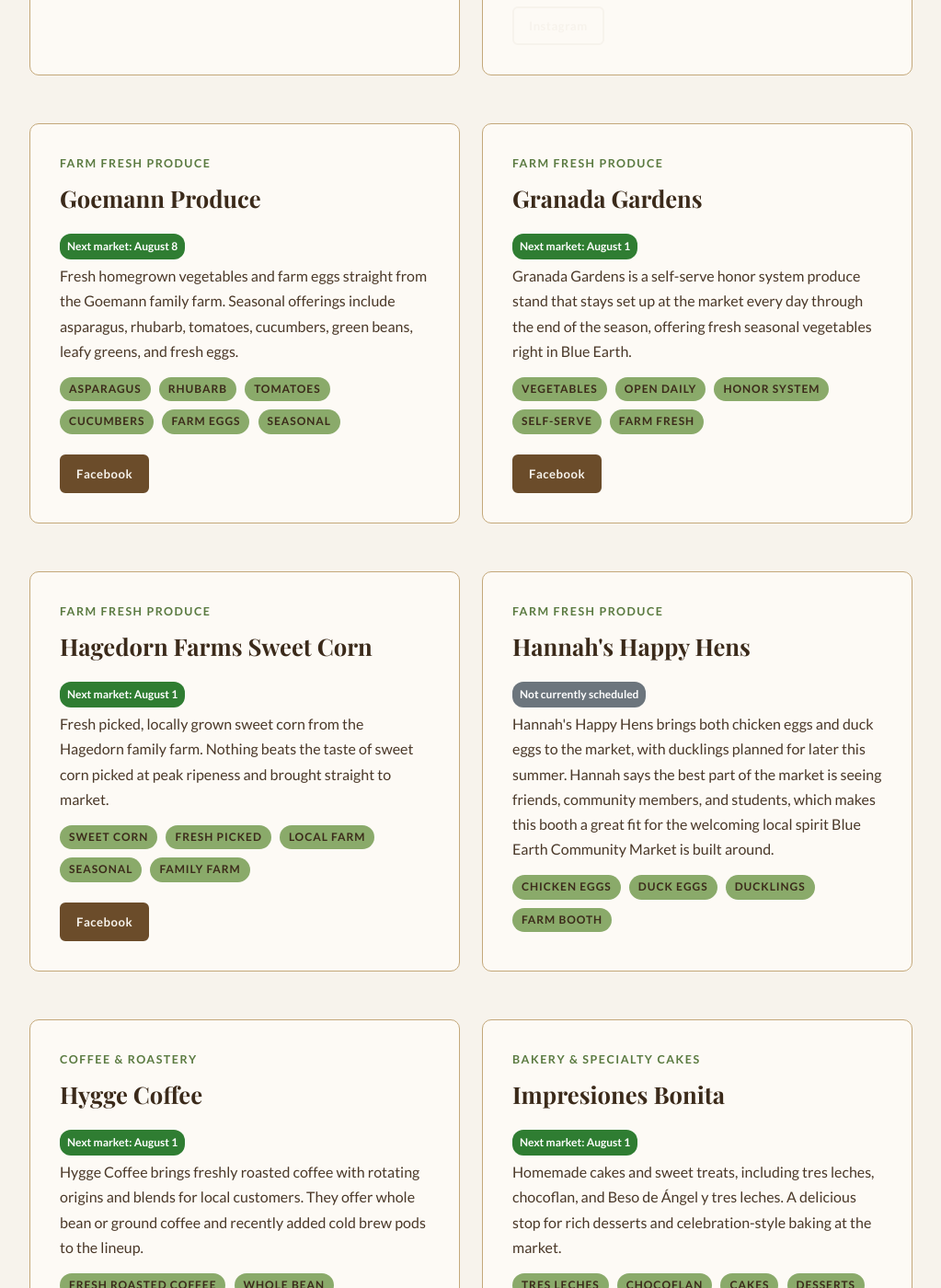
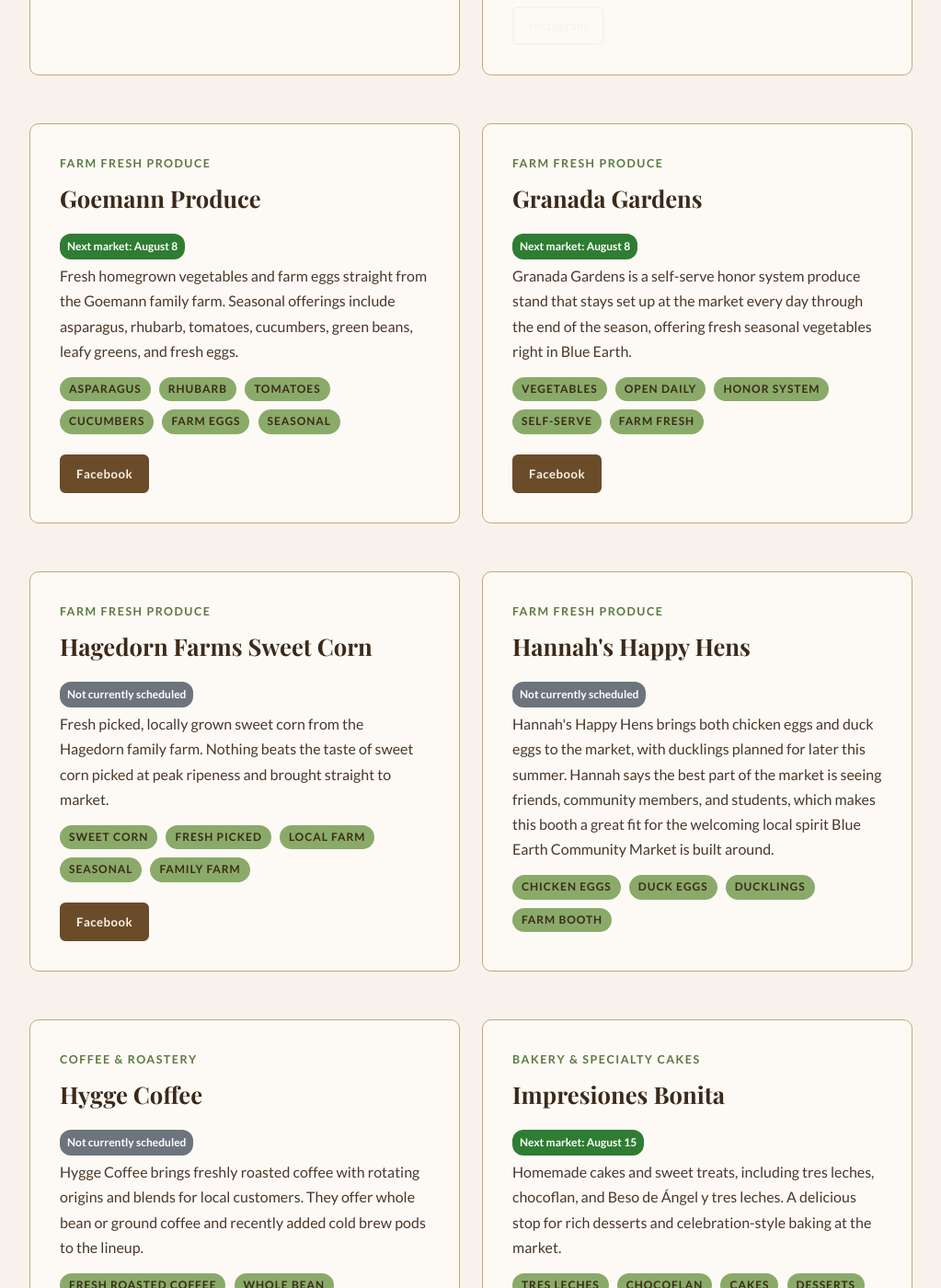
Before and after one commit to blueearthcommunitymarket/blueearthcommunitymarket.github.io, a Jekyll site: the page built from vendor-spotlight/index.md, in a window 1280 px wide and 1400 px high, scrolled down 3730 px. Shown: the whole window at 92% size, without its empty margins (128-1151 px from the left). Built offline with Jekyll 4.4.1, drawn with Linux system fonts in a browser that asks for light colours; some web fonts are replaced; some of the changed text lies outside the part shown.

Commit message:
Update market calendar from August signup PDF

```diff
--- a/vendor-spotlight/index.md
+++ b/vendor-spotlight/index.md
@@ -72,7 +72,7 @@
             <div class="section-label">Bakery &amp; Treats</div>
             <h2>Blue Earth Cooperative Bakery</h2>
             <div class="market-frequency">
-                <span class="frequency-badge freq-next">Next market: August 1</span>
+                <span class="frequency-badge freq-next">Next market: August 8</span>
             </div>
             <p>Small batch artisan sourdough breads, focaccia, scones, cookies, cakes, and seasonal kringla, all handmade in Blue Earth. Sales support preservation of our historic cooperative building.</p>
             <div class="pills" style="margin-top: 12px;">
@@ -109,7 +109,7 @@
             <div class="section-label">Bakery &amp; Treats</div>
             <h2>Bread and Book Bakery</h2>
             <div class="market-frequency">
-                <span class="frequency-badge freq-next">Next market: August 1</span>
+                <span class="frequency-badge freq-next">Next market: August 8</span>
             </div>
             <p>Artisan sourdough breads and baked goods with a creative twist. Features unique "Blind Date with a Book" concept alongside fresh cookies, muffins, and specialty items. Located in Blue Earth.</p>
             <div class="pills" style="margin-top: 12px;">
@@ -164,7 +164,7 @@
             <div class="section-label">Bakery &amp; Treats</div>
             <h2>Cody's Cookie Confections</h2>
             <div class="market-frequency">
-                <span class="frequency-badge freq-next">Next market: August 1</span>
+                <span class="frequency-badge freq-next">Next market: August 8</span>
             </div>
             <p>Cody's Cookie Confections brings sugar cookies and collectible stickers to the market, with a fun mix of sweet treats and creative extras.</p>
             <div class="pills" style="margin-top: 12px;">
@@ -201,7 +201,7 @@
             <div class="section-label">Bakery &amp; Treats</div>
             <h2>Creative Cakes By Val</h2>
             <div class="market-frequency">
-                <span class="frequency-badge freq-none">Not currently scheduled</span>
+                <span class="frequency-badge freq-next">Next market: August 15</span>
             </div>
             <p>Creative Cakes By Val brings baked goods and chocolate dipped treats from Valeria Vargas. This booth joined the 2026 market season with a sweet lineup and has already built repeat customers through earlier market dates.</p>
             <div class="pills" style="margin-top: 12px;">
@@ -309,7 +309,7 @@
             <div class="section-label">Farm Fresh Produce</div>
             <h2>Granada Gardens</h2>
             <div class="market-frequency">
-                <span class="frequency-badge freq-next">Next market: August 1</span>
+                <span class="frequency-badge freq-next">Next market: August 8</span>
             </div>
             <p>Granada Gardens is a self-serve honor system produce stand that stays set up at the market every day through the end of the season, offering fresh seasonal vegetables right in Blue Earth.</p>
             <div class="pills" style="margin-top: 12px;">
@@ -328,7 +328,7 @@
             <div class="section-label">Farm Fresh Produce</div>
             <h2>Hagedorn Farms Sweet Corn</h2>
             <div class="market-frequency">
-                <span class="frequency-badge freq-next">Next market: August 1</span>
+                <span class="frequency-badge freq-none">Not currently scheduled</span>
             </div>
             <p>Fresh picked, locally grown sweet corn from the Hagedorn family farm. Nothing beats the taste of sweet corn picked at peak ripeness and brought straight to market.</p>
             <div class="pills" style="margin-top: 12px;">
@@ -362,7 +362,7 @@
             <div class="section-label">Coffee &amp; Roastery</div>
             <h2>Hygge Coffee</h2>
             <div class="market-frequency">
-                <span class="frequency-badge freq-next">Next market: August 1</span>
+                <span class="frequency-badge freq-none">Not currently scheduled</span>
             </div>
             <p>Hygge Coffee brings freshly roasted coffee with rotating origins and blends for local customers. They offer whole bean or ground coffee and recently added cold brew pods to the lineup.</p>
             <div class="pills" style="margin-top: 12px;">
@@ -381,7 +381,7 @@
             <div class="section-label">Bakery &amp; Specialty Cakes</div>
             <h2>Impresiones Bonita</h2>
             <div class="market-frequency">
-                <span class="frequency-badge freq-next">Next market: August 1</span>
+                <span class="frequency-badge freq-next">Next market: August 15</span>
             </div>
             <p>Homemade cakes and sweet treats, including tres leches, chocoflan, and Beso de Ángel y tres leches. A delicious stop for rich desserts and celebration-style baking at the market.</p>
             <div class="pills" style="margin-top: 12px;">
@@ -463,7 +463,7 @@
             <div class="section-label">Community Cause &amp; Pet Goods</div>
             <h2>New Chances Humane Society</h2>
             <div class="market-frequency">
-                <span class="frequency-badge freq-next">Next market: August 1</span>
+                <span class="frequency-badge freq-none">Not currently scheduled</span>
             </div>
             <p>Faribault County's local animal shelter is bringing handmade bracelets and pens, pet supplies, and information about adoptable animals and shelter programs. Proceeds help support animals in their care and future shelter improvements.</p>
             <div class="pills" style="margin-top: 12px;">
@@ -619,7 +619,7 @@
             <div class="section-label">Sweets &amp; Desserts</div>
             <h2>Sweet Escape by Danibel</h2>
             <div class="market-frequency">
-                <span class="frequency-badge freq-next">Next market: August 1</span>
+                <span class="frequency-badge freq-next">Next market: August 8</span>
             </div>
             <p>Sweet Escape by Danibel is a separate vendor at the Blue Earth Community Market. This booth signs up and is seated together with Vita's Tamales, but it is its own business.</p>
             <div class="pills" style="margin-top: 12px;">
@@ -651,7 +651,7 @@
             <div class="section-label">Food &amp; Specialties</div>
             <h2>The Mustard Tree</h2>
             <div class="market-frequency">
-                <span class="frequency-badge freq-next">Next market: August 1</span>
+                <span class="frequency-badge freq-next">Next market: September 12</span>
             </div>
             <p>Spiced honey, herbal teas, and handcrafted salves made in small batches with care. Local ingredients and traditional methods create unique products full of good things.</p>
             <div class="pills" style="margin-top: 12px;">
@@ -670,7 +670,7 @@
             <div class="section-label">Bakery &amp; Treats</div>
             <h2>The One N Only Sweet Spot</h2>
             <div class="market-frequency">
-                <span class="frequency-badge freq-next">Next market: August 1</span>
+                <span class="frequency-badge freq-next">Next market: August 8</span>
             </div>
             <p>A delicious variety of baked goods including cookies, cupcakes, brownies, cookie pies, and mini cakes, all made under a tier 1 cottage producer license. Sweet treats for every craving.</p>
             <div class="pills" style="margin-top: 12px;">
@@ -709,7 +709,7 @@
             <div class="section-label">Flowers &amp; Vegetables</div>
             <h2>True North Floral</h2>
             <div class="market-frequency">
-                <span class="frequency-badge freq-next">Next market: August 1</span>
+                <span class="frequency-badge freq-next">Next market: August 15</span>
             </div>
             <p>Fresh flowers and seasonal vegetables, all grown with purpose. True North Floral supports a garden created specifically for mamas on an adoptive journey and caretakers of all kinds. Bringing beautiful blooms and mobile floral delivery to small towns in southern Minnesota and northern Iowa.</p>
             <div class="pills" style="margin-top: 12px;">
@@ -744,7 +744,7 @@
             <div class="section-label">Handmade Goods</div>
             <h2>Unique Items by April</h2>
             <div class="market-frequency">
-                <span class="frequency-badge freq-next">Next market: August 1</span>
+                <span class="frequency-badge freq-next">Next market: August 8</span>
             </div>
             <p>Tumblers, 3D items, laser engraved items, and freeze dried candy. A variety of unique handcrafted goods to discover at the market.</p>
             <div class="pills" style="margin-top: 12px;">
@@ -763,7 +763,7 @@
             <div class="section-label">Food &amp; Specialties</div>
             <h2>Vitas Tamales</h2>
             <div class="market-frequency">
-                <span class="frequency-badge freq-next">Next market: August 1</span>
+                <span class="frequency-badge freq-next">Next market: August 8</span>
             </div>
             <p>Authentic homemade tamales featuring traditional recipes with spicy chicken, spicy pork, cheese, and cheese with jalapeño varieties. Made with love using time-honored methods.</p>
             <div class="pills" style="margin-top: 12px;">
@@ -782,7 +782,7 @@
             <div class="section-label">Lemonade &amp; Drinks</div>
             <h2>Yvonne's Lemonade Stand</h2>
             <div class="market-frequency">
-                <span class="frequency-badge freq-next">Next market: August 1</span>
+                <span class="frequency-badge freq-next">Next market: August 8</span>
             </div>
             <p>Yvonne's Lemonade Stand brings refreshing lemonade to the market, giving shoppers a cold drink stop during Saturday market mornings.</p>
             <div class="pills" style="margin-top: 12px;">
```
Also changed, not shown: calendar/index.html (+13 -2 lines), vendor-spotlight/index.html (+16 -16 lines).
